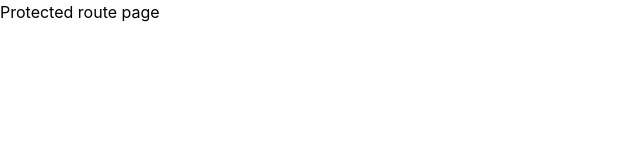
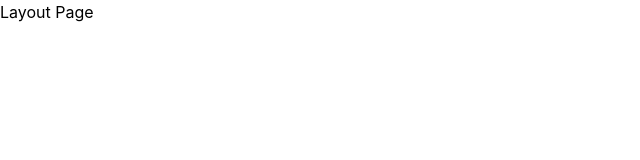
Before and after one commit to Zolender/MovieApp, a React (Vite) app: page / in a window 1280 px wide. Shown: the top 160 px of the page, without its empty margins (0-640 px from the left). Built offline with nearby package versions, Linux system fonts and the light colour scheme; sample sign-in values are in the browser's storage.

Commit message:
feat: implement ProtectedRoute component for user authentication and redirection

```diff
--- a/src/components/ProtectedRoute.tsx
+++ b/src/components/ProtectedRoute.tsx
@@ -1,6 +1,16 @@
+import { useSelector } from "react-redux";
+import { RootState } from "../store/store";
+import { Navigate } from "react-router-dom";
+import Layout from "./Layout";
+
 const ProtectedRoute = () => {
+    const currentUser = useSelector((state: RootState)=> state.auth.currentUser)
+
+    if(!currentUser){
+        return <Navigate to="/login" replace/>
+    }
     return (
-        <>Protected route page</>
+        <Layout/>
     );
 }
 
```
